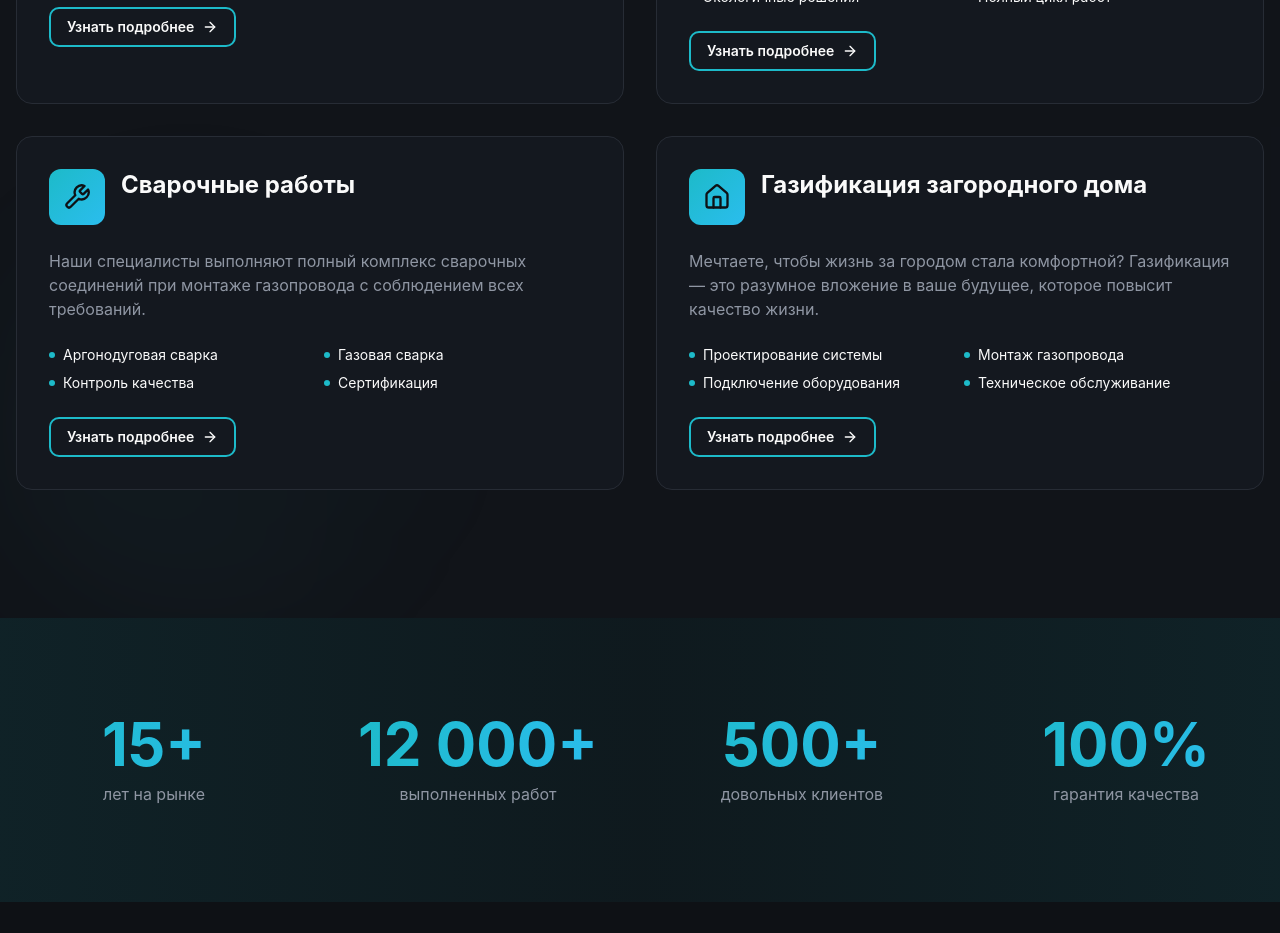
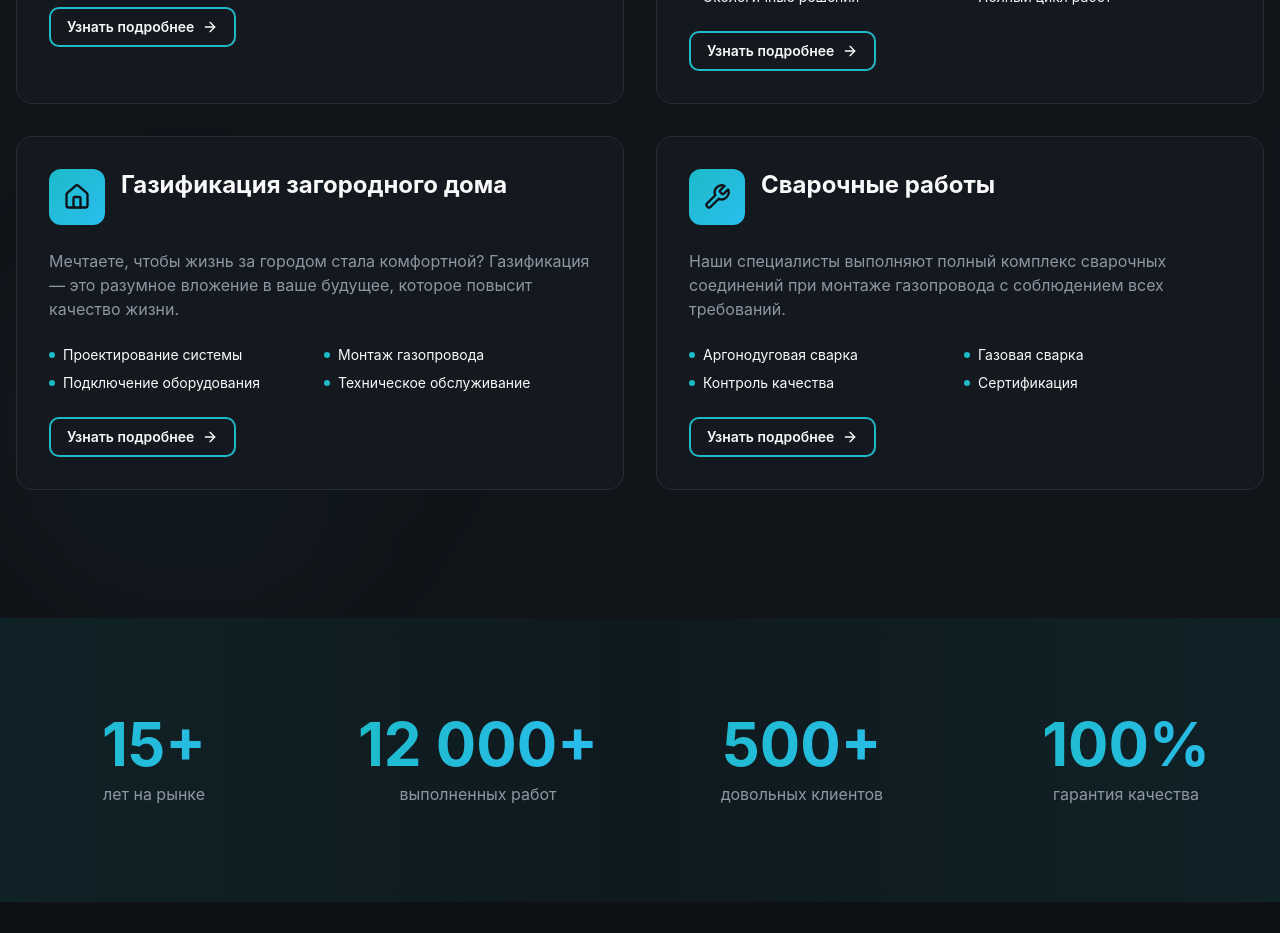
Before and after one commit to HEshechka/gas-website-app, a React (Vite) app in the folder frontend/: page / in a window 1280 px wide. Shown: the part 2160-3093 px from the top of the page. Built offline with nearby package versions, Linux system fonts and the light colour scheme; the HTML template or start-up script is replaced by a standard one.

Commit message:
Rework sections and add tg

```diff
--- a/frontend/src/components/ServicesSection.tsx
+++ b/frontend/src/components/ServicesSection.tsx
@@ -15,16 +15,16 @@ const services = [
     features: ["Промышленные системы", "Оптимизация затрат", "Экологичные решения", "Полный цикл работ"],
   },
   {
+    icon: Home,
+    title: "Газификация загородного дома",
+    description: "Мечтаете, чтобы жизнь за городом стала комфортной? Газификация — это разумное вложение в ваше будущее, которое повысит качество жизни.",
+    features: ["Проектирование системы", "Монтаж газопровода", "Подключение оборудования", "Техническое обслуживание"],
+  },
+  {
     icon: Wrench,
     title: "Сварочные работы",
     description: "Наши специалисты выполняют полный комплекс сварочных соединений при монтаже газопровода с соблюдением всех требований.",
     features: ["Аргонодуговая сварка", "Газовая сварка", "Контроль качества", "Сертификация"],
-  },
-  {
-    icon: Home,
-    title: "Газификация загородного дома",
-    description: "Мечтаете, чтобы жизнь за городом стала комфортной? Газификация — это разумное вложение в ваше будущее, которое повысит качество жизни.",
-    features: ["Проектирование системы", "Монтаж газопровода", "Подключение оборудования", "Техническое обслуживание"],
   },
 ];
 
```
